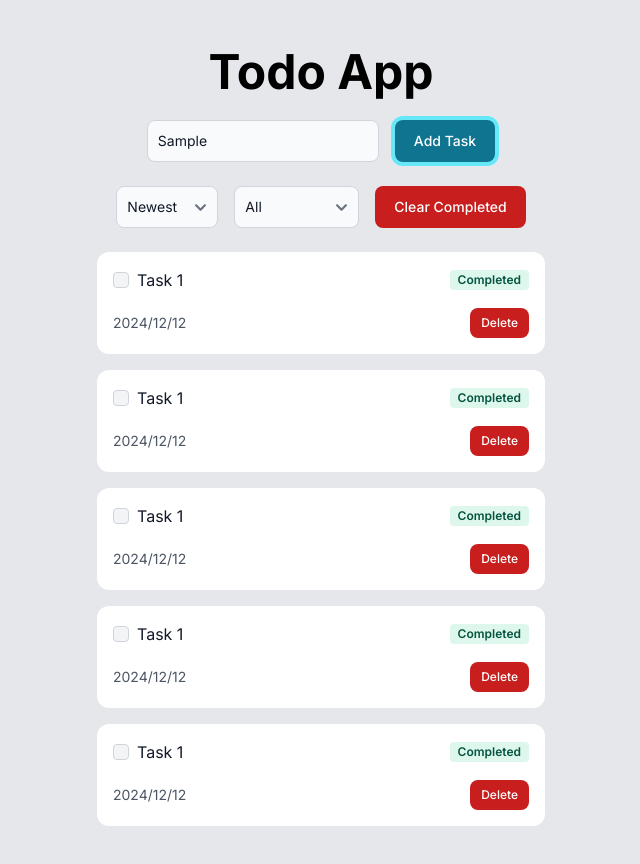
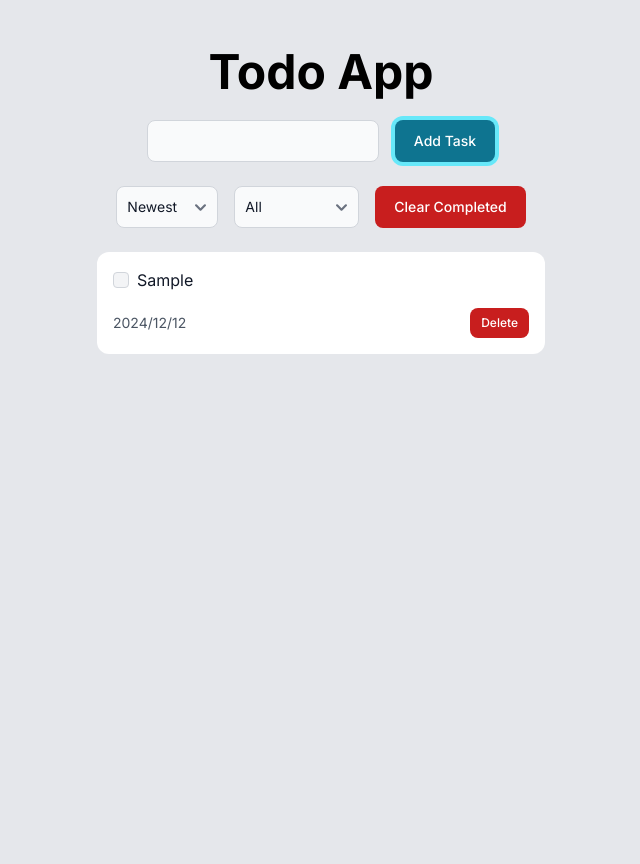
Before and after one commit to AlirezaEttehadi/todo-app, a Next.js app: page / in a window 1280 px wide. Both pictures are taken after typing "Sample" into the empty fields and a click on the button "Add Task". Shown: the top 864 px of the page, without its empty margins (319-959 px from the left). After the commit the page ends 800 px from the top, so only its background shows below. Built offline with nearby package versions, Linux system fonts and the light colour scheme.

Commit message:
feat:add-context-and-base-functions

```diff
--- a/src/app/page.tsx
+++ b/src/app/page.tsx
@@ -1,14 +1,19 @@
+"use client";
+
 import AddTask from "todo-app/components/add-task";
 import FilterBox from "todo-app/components/filter-box";
 import TaskList from "todo-app/components/task-list";
+import { TaskProvider } from "todo-app/context/task-context";
 
 export default function Home() {
   return (
     <div className="flex py-12 px-6 gap-6 items-center flex-col min-h-screen">
       <h1>Todo App</h1>
-      <AddTask />
-      <FilterBox />
-      <TaskList />
+      <TaskProvider>
+        <AddTask />
+        <FilterBox />
+        <TaskList />
+      </TaskProvider>
     </div>
   );
 }
--- a/src/components/add-task.tsx
+++ b/src/components/add-task.tsx
@@ -2,14 +2,19 @@
 
 import { Button, TextInput } from "flowbite-react";
 
+import { useTaskContext } from "todo-app/context/task-context";
+
 export default function AddTask() {
+  const { addTask } = useTaskContext();
   const handleSubmit = (event: any) => {
     event.preventDefault();
+    addTask(event.target.task.value);
+    event.target.task.value = "";
   };
 
   return (
     <form className="flex items-center gap-4" onSubmit={handleSubmit}>
-      <TextInput type="text" required />
+      <TextInput type="text" required name="task" />
       <Button type="submit">Add Task</Button>
     </form>
   );
--- a/src/components/task-list.tsx
+++ b/src/components/task-list.tsx
@@ -4,26 +4,11 @@ import { DragDropContext, Draggable, DropResult } from "react-beautiful-dnd";
 
 import Task from "./task";
 import { StrictModeDroppable } from "./dropable";
-
-const tasks = [
-  {
-    id: "1",
-  },
-  {
-    id: "2",
-  },
-  {
-    id: "3",
-  },
-  {
-    id: "4",
-  },
-  {
-    id: "5",
-  },
-];
+import { useTaskContext } from "todo-app/context/task-context";
 
 export default function TaskList() {
+  const { tasks } = useTaskContext();
+  console.log(tasks);
   const onDragEnd = (result: DropResult) => {
     console.log(result);
   };
@@ -34,7 +19,11 @@ export default function TaskList() {
           {(provided) => (
             <div {...provided.droppableProps} ref={provided.innerRef}>
               {tasks.map((task, index) => (
-                <Draggable key={task.id} draggableId={task.id} index={index}>
+                <Draggable
+                  key={task.id}
+                  draggableId={task.id.toString()}
+                  index={index}
+                >
                   {(provided) => (
                     <div
                       ref={provided.innerRef}
@@ -42,7 +31,7 @@ export default function TaskList() {
                       {...provided.dragHandleProps}
                       className="mb-4"
                     >
-                      <Task key={task.id} />
+                      <Task key={task.id} task={task} />
                     </div>
                   )}
                 </Draggable>
--- a/src/components/task.tsx
+++ b/src/components/task.tsx
@@ -1,14 +1,21 @@
 import { Badge, Button, Checkbox } from "flowbite-react";
+import { FC } from "react";
 
-export default function Task() {
+import { TaskModel } from "todo-app/models/task";
+
+interface Props {
+  task: TaskModel;
+}
+
+const Task: FC<Props> = ({ task }) => {
   return (
     <div className="bg-white rounded-xl p-4">
       <div className="flex items-center justify-between mb-4">
         <div className="flex gap-2 items-center">
-          <Checkbox />
-          <span className="text-gray-900">Task 1</span>
+          <Checkbox checked={task.isCompleted} />
+          <span className="text-gray-900">{task.title}</span>
         </div>
-        <Badge color="success">Completed</Badge>
+        {task.isCompleted && <Badge color="success">Completed</Badge>}
       </div>
       <div className="flex items-center justify-between">
         <span className="text-gray-600 text-sm">2024/12/12</span>
@@ -18,4 +25,6 @@ export default function Task() {
       </div>
     </div>
   );
-}
+};
+
+export default Task;
--- /dev/null
+++ b/src/context/task-context.tsx
@@ -0,0 +1,57 @@
+"use client";
+
+import {
+  createContext,
+  useState,
+  useEffect,
+  useContext,
+  ReactNode,
+  FC,
+} from "react";
+
+import { TaskListModel, TaskModel, TodoKey } from "todo-app/models/task";
+import { loadState, persistState } from "todo-app/utils/storage";
+
+interface TaskContextType {
+  tasks: TaskListModel;
+  addTask: (text: string) => void;
+}
+
+const TaskContext = createContext<TaskContextType | undefined>(undefined);
+
+interface Props {
+  children: ReactNode;
+}
+
+export const TaskProvider: FC<Props> = ({ children }) => {
+  const [tasks, setTasks] = useState<TaskListModel>([]);
+
+  useEffect(() => {
+    setTasks(loadState(TodoKey) || []);
+  }, []);
+
+  const addTask = (title: string) => {
+    const newTask: TaskModel = {
+      id: Date.now(),
+      title,
+      isCompleted: false,
+      createdDate: new Date(),
+    };
+    setTasks([...tasks, newTask]);
+    persistState(TodoKey, [...tasks, newTask], setTasks);
+  };
+
+  return (
+    <TaskContext.Provider value={{ tasks, addTask }}>
+      {children}
+    </TaskContext.Provider>
+  );
+};
+
+export const useTaskContext = () => {
+  const context = useContext(TaskContext);
+  if (!context) {
+    throw new Error("useTaskContext must be used within a TaskProvider");
+  }
+  return context;
+};
--- a/src/models/task.ts
+++ b/src/models/task.ts
@@ -6,3 +6,5 @@ export type TaskModel = {
 };
 
 export type TaskListModel = TaskModel[] | [];
+
+export const TodoKey = "todo-app";
--- /dev/null
+++ b/src/utils/storage.ts
@@ -0,0 +1,26 @@
+export const loadState = <T>(key: string): T | undefined => {
+  try {
+    const serializedState = localStorage.getItem(key);
+    if (serializedState === null) {
+      return undefined;
+    }
+    return JSON.parse(serializedState) as T;
+  } catch (error) {
+    console.error("Error while loading state from localStorage:", error);
+    return undefined;
+  }
+};
+
+export const persistState = <T>(
+  key: string,
+  state: T,
+  callback: (state: T) => void
+): void => {
+  try {
+    const serializedState = JSON.stringify(state);
+    localStorage.setItem(key, serializedState);
+    callback(state);
+  } catch (error) {
+    console.error("Error while saving state to localStorage:", error);
+  }
+};
```
